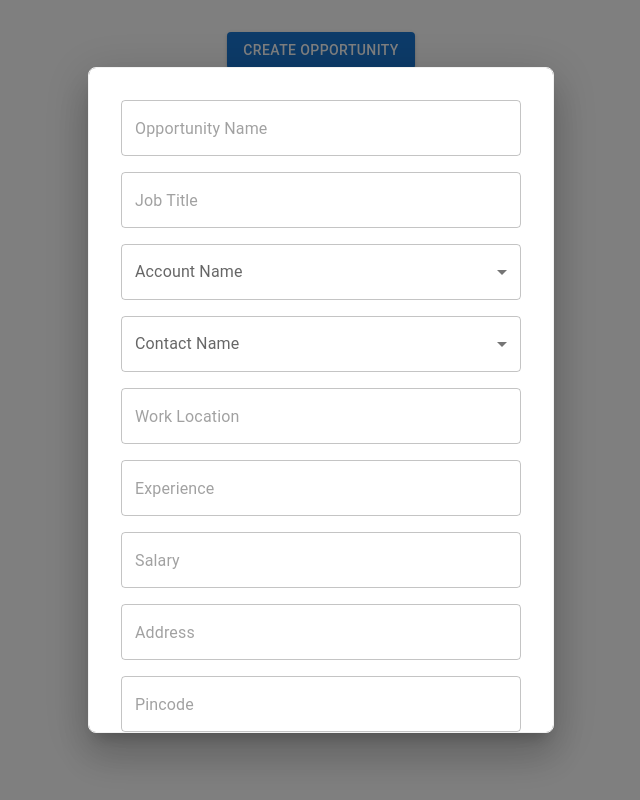
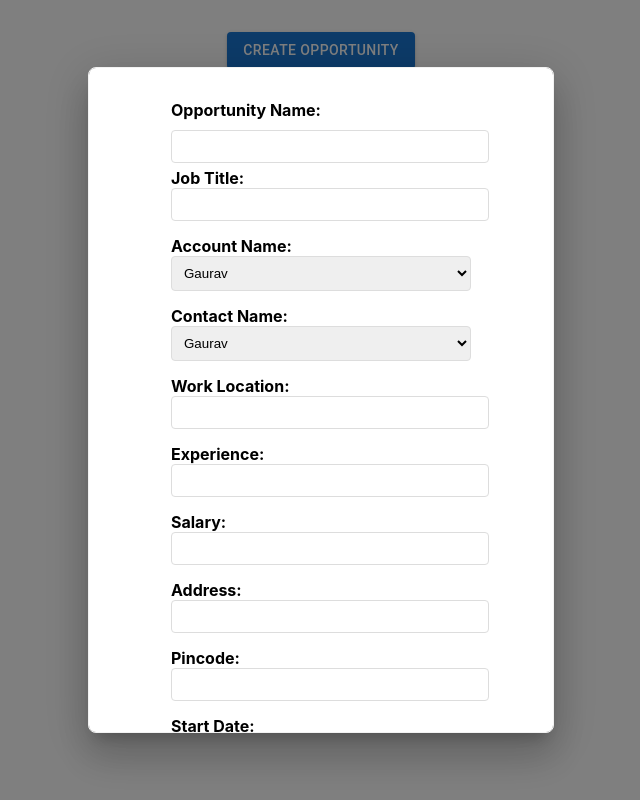
Before and after one commit to iamhashz/ict-poc, a React (Create React App) app: page / in a window 1280 px wide. Both pictures are taken after a click on the button "CREATE OPPORTUNITY". Shown: the whole page, without its empty margins (319-959 px from the left). Built offline with nearby package versions, Linux system fonts and the light colour scheme.

Commit message:
remove mui usage from form

```diff
--- a/src/pages/opportunity/opportunity-form.js
+++ b/src/pages/opportunity/opportunity-form.js
@@ -1,184 +1,142 @@
-import React, { useState } from "react";
-import {
-  Grid,
-  TextField,
-  Button,
-  FormControl,
-  InputLabel,
-  Select,
-  MenuItem,
-} from "@mui/material";
+import React from "react";
+import "./opportunity-form.module.css";
 
-const OpportunityForm = ({ onClose, formState, setFormState, setOpen, setShowData }) => {
-  const handleChange = (e) => {
-    const { name, value } = e.target;
-    setFormState((prevFormState) => ({
-      ...prevFormState,
-      [name]: value,
-    }));
-  };
+const OpportunityForm = ({ onClose, setFormState, setOpen, setShowData }) => {
 
   const handleSubmit = (event) => {
     event.preventDefault();
-    setOpen(false)
-    setShowData(true)
-    // Handle form submission logic here
+    setFormValues()
+    setOpen(false);
+    setShowData(true);
   };
 
+  function setFormValues() {
+    var form = document.getElementById("submit-form");
+    var inputs = form.elements;
+    var values = {};
+    for (var i = 0; i < inputs.length; i++) {
+      var input = inputs[i];
+      if (input.tagName.toLowerCase() === "input" || input.tagName.toLowerCase() === "select") {
+        values[input.name] = input.value;
+      }
+    }
+    setFormState(values)
+  }
+
   return (
-    <form onSubmit={handleSubmit}>
-      <TextField
-        placeholder="Opportunity Name"
+    <form id="submit-form" onSubmit={handleSubmit}>
+      <label>
+        Opportunity Name:
+      </label>
+        <input
+          id="opportunityName"
+          type="text"
           name="opportunityName"
-        value={formState.opportunityName}
-        onChange={handleChange}
-        sx={{ marginBottom: "16px", width: "100%" }}
-        id="opportunityName"
         />
-      <br />
-
-      <TextField
+      <label>
+        Job Title:
+        <input
           id="jobTitle"
-        placeholder="Job Title"
+          type="text"
           name="jobTitle"
-        value={formState.jobTitle}
-        onChange={handleChange}
-        sx={{ marginBottom: "16px", width: "100%" }}
         />
-      <br />
-
-      <FormControl sx={{ marginBottom: "16px", width: "100%" }}>
-        <InputLabel>Account Name</InputLabel>
-        <Select
+      </label>
+      <label>
+        Account Name:
+        <select
           id="accountName"
-          placeholder="Account Name"
           name="accountName"
-          value={formState.accountName}
-          onChange={handleChange}
         >
-          {/* Populate account names from your data source */}
-          <MenuItem value="gaurav@tftus.com">Gaurav</MenuItem>
-          <MenuItem value="daniel@tftus.com">Daniel</MenuItem>
-          <MenuItem value="jhon@tftus.com">Jhon</MenuItem>
-        </Select>
-      </FormControl>
-      <br />
-
-      <FormControl sx={{ marginBottom: "16px", width: "100%" }}>
-        <InputLabel>Contact Name</InputLabel>
-        <Select
+          <option value="gaurav@tftus.com">Gaurav</option>
+          <option value="daniel@tftus.com">Daniel</option>
+          <option value="jhon@tftus.com">Jhon</option>
+        </select>
+      </label>
+      <label>
+        Contact Name:
+        <select
           id="contactName"
-          placeholder="Contact Name"
           name="contactName"
-          value={formState.contactName}
-          onChange={handleChange}
         >
-          <MenuItem value="gaurav@tftus.com">Gaurav</MenuItem>
-          <MenuItem value="daniel@tftus.com">Daniel</MenuItem>
-          <MenuItem value="jhon@tftus.com">Jhon</MenuItem>
-        </Select>
-      </FormControl>
-      <br />
-
-      <TextField
+          <option value="gaurav@tftus.com">Gaurav</option>
+          <option value="daniel@tftus.com">Daniel</option>
+          <option value="jhon@tftus.com">Jhon</option>
+        </select>
+      </label>
+      <label>
+        Work Location:
+        <input
           id="workLocation"
-        placeholder="Work Location"
+          type="text"
           name="workLocation"
-        value={formState.workLocation}
-        onChange={handleChange}
-        sx={{ marginBottom: "16px", width: "100%" }}
         />
-      <br />
-      <TextField
+      </label>
+      <label>
+        Experience:
+        <input
+          id="experience"
+          type="text"
+          name="experience"
+        />
+      </label>
+      <label>
+        Salary:
+        <input
+          id="salary"
+          type="text"
+          name="salary"
+        />
+      </label>
+      <label>
+        Address:
+        <input
           id="address"
-        placeholder="Experience"
-        name="experience"
-        value={formState.experience}
-        onChange={handleChange}
-        sx={{ marginBottom: "16px", width: "100%" }}
+          type="text"
+          name="address"
         />
-      <br />
-      <TextField
-        id="experience"
-        placeholder="Salary"
-        name="salary"
-        value={formState.salary}
-        onChange={handleChange}
-        sx={{ marginBottom: "16px", width: "100%" }}
+      </label>
+      <label>
+        Pincode:
+        <input
+          id="pincode"
+          type="text"
+          name="pincode"
         />
-      <br />
-      <TextField
-        id="salary"
-        placeholder="Address"
-        name="address"
-        value={formState.address}
-        onChange={handleChange}
-        sx={{ marginBottom: "16px", width: "100%" }}
-      />
-      <br />
-
-      <TextField
-        id="pincode"
-        placeholder="Pincode"
-        name="pincode"
-        value={formState.pincode}
-        onChange={handleChange}
-        sx={{ marginBottom: "16px", width: "100%" }}
-
-      />
-      <br />
-
-      <TextField
+      </label>
+      <label>
+        Start Date:
+        <input
           id="startDate"
-        placeholder="Start Date"
           type="date"
           name="startDate"
-        value={formState.startDate}
-        onChange={handleChange}
-        InputLabelProps={{
-          shrink: true,
-        }}
-        sx={{ marginBottom: "16px", width: "100%" }}
         />
-      <br />
+      </label>
+      <label>
+        Work Hours:
+        <input
+          id="workHours"
+          type="text"
+          name="workHours"
+        />
+      </label>
+      <label>
+        Phase:
+        <select
+          id="phase"
+          name="phase"
+        >
+          <option value="in-progress">In Progress</option>
+          <option value="on-hold">On Hold</option>
+          <option value="closed">Closed</option>
+        </select>
+      </label>
 
-      <TextField
-        id="workHours"
-        placeholder="Work Hours"
-        name="workHours"
-        value={formState.workHours}
-        onChange={handleChange}
-        sx={{ marginBottom: "16px", width: "100%" }}
-      />
-      <br />
-
-      <FormControl sx={{ marginBottom: "16px", width: "100%" }}>
-        <InputLabel>Phase</InputLabel>
-        <Select id="phase" placeholder="Phase" name="phase" value={formState.phase}
-          onChange={handleChange}>
-          <MenuItem value="in-progress">In Progress</MenuItem>
-          <MenuItem value="on-hold">On Hold</MenuItem>
-          <MenuItem value="closed">Closed</MenuItem>
-        </Select>
-      </FormControl>
-      <br />
-      <Grid
-        container
-        spacing={2}
-        justifyContent="space-around"
-        style={{ marginBottom: "16px", width: "100%" }}
-      >
-        <Grid item xs={6}>
-          <Button variant="outlined" onClick={onClose} fullWidth>
+      <div style={{ display: "flex", justifyContent:"space-between", marginBottom: "16px", width: "100%" }}>
+        <button type="button" onClick={onClose}>
           Cancel
-          </Button>
-        </Grid>
-        <Grid item xs={6}>
-          <Button type="submit" variant="contained" fullWidth>
-            Save
-          </Button>
-        </Grid>
-      </Grid>
+        </button>
+        <button type="submit" className="save" id="submit">Save</button>
+      </div>
     </form>
   );
 };
--- /dev/null
+++ b/src/pages/opportunity/opportunity-form.module.css
@@ -0,0 +1,41 @@
+
+form {
+  display: flex;
+  flex-direction: column;
+  max-width: 300px;
+  margin: 0 auto;
+}
+
+label {
+  margin-bottom: 10px;
+  font-weight: bold;
+}
+
+input,
+select {
+  padding: 8px;
+  margin-bottom: 5px;
+  border: 1px solid #ddd;
+  border-radius: 4px;
+  width: 100%;
+}
+
+button {
+  padding: 10px;
+  background-color: #3498db; /* You can change this color as needed */
+  color: white;
+  border: none;
+  border-radius: 4px;
+  cursor: pointer;
+}
+
+.submit {
+  margin-left: 5rem;
+}
+.btn {
+  margin-left: 5rem;
+}
+
+button:hover {
+  background-color: #2575a7; /* You can adjust the hover color */
+}
--- a/src/pages/opportunity/opportunity.js
+++ b/src/pages/opportunity/opportunity.js
@@ -36,7 +36,7 @@ export default function Opportunity() {
     experience: "",
     salary: "",
     pincode: "",
-    startDate: format(new Date(), "yyyy-MM-dd"),
+    startDate: "",
     workHours: "",
     phase: "",
   });
@@ -67,7 +67,7 @@ export default function Opportunity() {
         </Box>
       </Modal>
       <Box>
-        <Button variant="outlined" color="info" onClick={downloadFile}>Download Records</Button>
+        <Button id="download" variant="outlined" color="info" onClick={downloadFile}>Download Records</Button>
       </Box>
       {!open && showData && formState.constructor === Object && <OpportunityTable formState={formState} />}
     </div>
```
Lines whose indentation alone changed are shown as unchanged.
